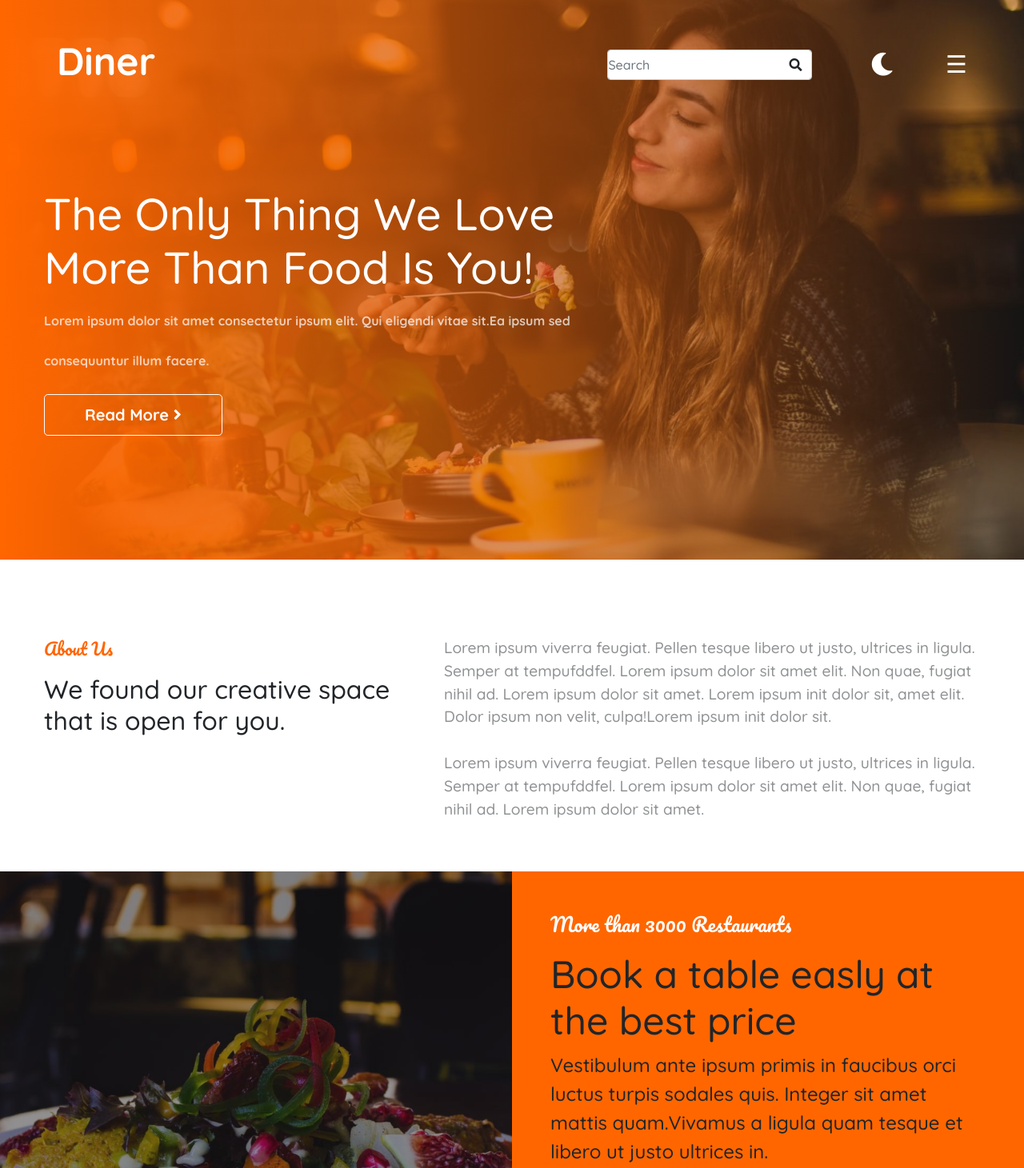
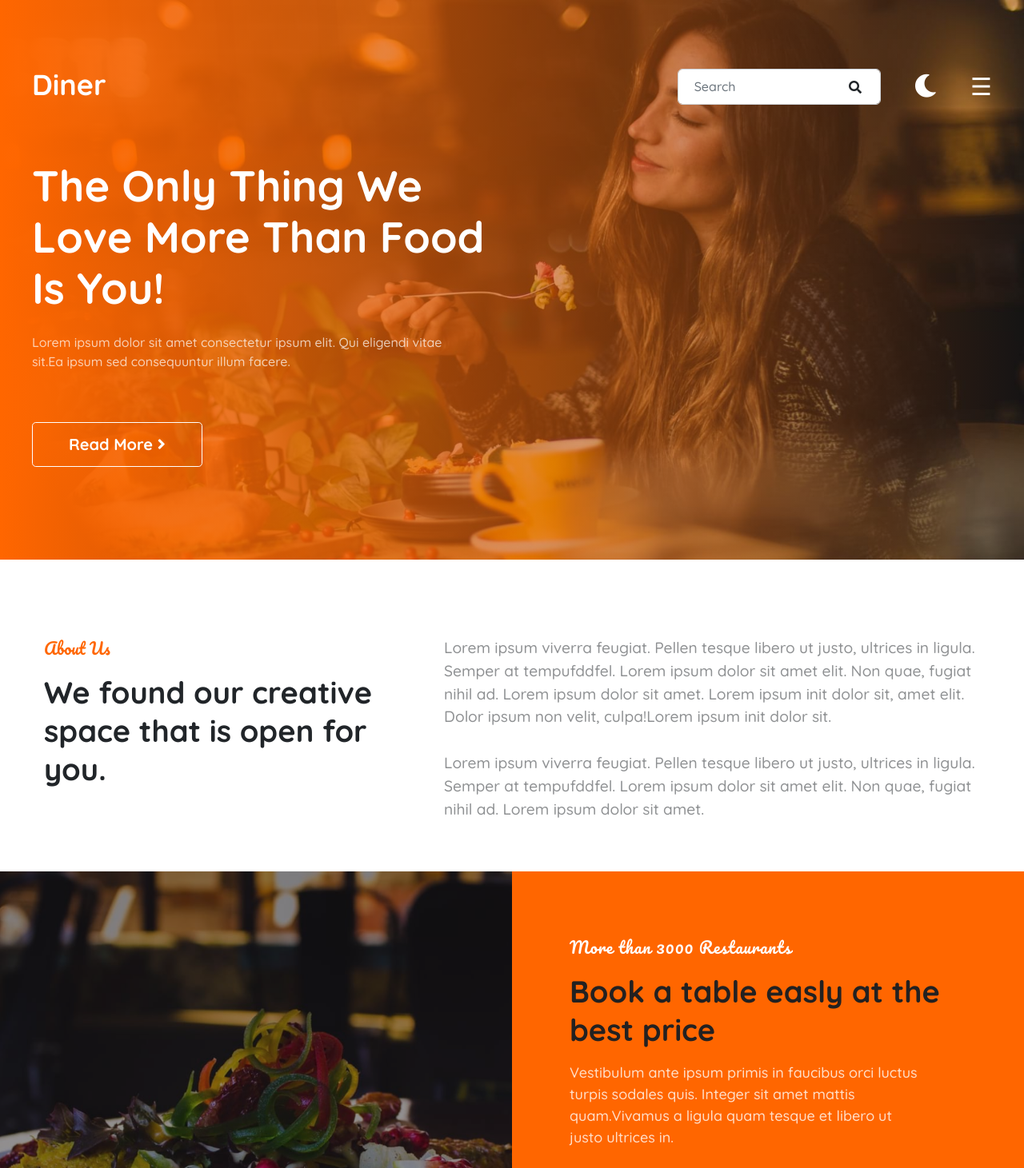
Before and after one commit to Quocbinh7416/BC14-BTL-DINER, a plain HTML site: page index.html in a window 1280 px wide. Shown: the top 1461 px of the page at 80% size. Drawn offline with nearby package versions, Linux system fonts and the light colour scheme.

Commit message:
update 7/1

```diff
--- a/css/style.css
+++ b/css/style.css
@@ -17,21 +17,29 @@ body {
   z-index: 99;
   width: 100%;
 }
-.header h1 {
-  font-size: 3rem;
-  font-weight: 600;
+.header__content {
+  display: grid;
+  grid-template-columns: 2fr 1fr;
+  grid-gap: 20px;
+  padding: 40px 0 20px 0;
 }
-.header form {
-  margin-left: 500px;
-  position: relative;
+.header .navbar {
+  padding: 0;
 }
+.header h1 a {
+  font-size: 36px;
+  font-weight: 700;
+}
+
 .header button {
   position: absolute;
-  top: 0;
-  right: 8px;
+  top: 10px;
+  right: 150px;
 }
 .header input {
-  padding: 0 80px 0 0;
+  border-radius: 6px;
+  padding: 10px 50px 10px 20px;
+  height: 45px;
 }
 .moon {
   color: white;
@@ -111,21 +119,18 @@ body {
   height: 700px;
 }
 .carousel__content {
-  /* position: absolute;
-  bottom: 40%;
-  left: 17%;
-  width: 50%; */
+  padding-top: 200px;
+  padding-left: 0;
 }
 .carousel__text {
-  padding: 20% 500px 0 0;
-  line-height: 50px;
   color: white;
-  font-weight: 600;
+  max-width: 600px;
 }
 .carousel__text a {
   border: 1px solid white;
   color: white;
-  padding: 10px 50px;
+  margin-top: 48px;
+  padding: 12px 45px;
   font-weight: 600;
 }
 .carousel__text a:hover {
@@ -134,7 +139,10 @@ body {
 }
 
 .carousel__content h3 {
-  font-size: 3.5rem;
+  font-size: 54px;
+  line-height: 64px;
+  font-weight: 600;
+  margin-bottom: 1.5rem;
 }
 /* about */
 
@@ -143,10 +151,13 @@ body {
 }
 .about__left p {
   color: #ff6600;
+  font-size: 20px;
 }
 
 .about__left h3 {
-  font-size: 2rem;
+  font-size: 38px;
+  line-height: 48px;
+  font-weight: 600;
 }
 .about__right {
   font-size: 1.2rem;
@@ -171,12 +182,26 @@ body {
 .book__right {
   background-color: #ff6600;
   font-size: 1.5rem;
+  padding: 64px 72px;
 }
-.book__right .type {
+.book__right p.type1 {
   color: white;
+  font-size: 20px;
+  font-weight: 400;
+  line-height: 30px;
+  letter-spacing: 1px;
+  font-family: "Pacifico", cursive;
+}
+.book__right p {
+  color: #ffdfc9;
+  font-size: 18px;
+  margin: 16px 0;
 }
 .book__right h3 {
-  font-size: 3rem;
+  font-size: 38px;
+  line-height: 48px;
+  font-weight: 600;
+  color: #232121;
 }
 .book__right .icon {
   padding: 20px 30px;
@@ -184,10 +209,18 @@ body {
   background-color: white;
   display: inline-block;
   color: #ff6600;
+  margin-top: 48px;
 }
 .book__right .icon:hover {
   color: #ffc600;
 }
+.book__right h5 {
+  font-size: 20px;
+  line-height: 1.2;
+  font-weight: 700;
+  color: #232121;
+}
+
 /* title  */
 .title h6 {
   font-size: 20px;
--- a/index.html
+++ b/index.html
@@ -57,15 +57,18 @@
   </head>
 
   <body>
-    <!-- header -->
-    <div></div>
+    <header></header>
+
     <section class="header">
-      <div class="container">
+      <div class="container header__content">
+        <h1 class="d-inline">
+          <a class="text-white">Diner</a>
+        </h1>
         <nav class="navbar navbar-light justify-content-between">
-          <h1>
+          <!-- <h1>
             <a class="text-white">Diner</a>
-          </h1>
-          <form class="form-inline">
+          </h1> -->
+          <form>
             <input
               class="form-control mr-sm-2"
               placeholder="Search"
@@ -106,12 +109,12 @@
         <!-- The overlay -->
       </div>
     </section>
-    <!-- carousel -->
+
     <section class="carousel container-fluid">
       <div class="carousel__content container">
         <div class="carousel__text">
           <h3>The Only Thing We Love More Than Food Is You!</h3>
-          <p style="opacity: 0.7">
+          <p style="opacity: 0.7; margin-top: 24px; padding-right: 48px">
             Lorem ipsum dolor sit amet consectetur ipsum elit. Qui eligendi
             vitae sit.Ea ipsum sed consequuntur illum facere.
           </p>
@@ -125,7 +128,7 @@
         </div>
       </div>
     </section>
-    <!-- about -->
+
     <section class="about mt-5 py-5">
       <div class="about__content container">
         <div class="row">
@@ -149,17 +152,17 @@
         </div>
       </div>
     </section>
-    <!-- book -->
+
     <section class="book container-fluid">
       <div class="book__content">
         <div class="row">
           <div class="col-6 book__left">
             <div class="left-picture"></div>
           </div>
-          <div class="col-6 book__right px-5 pt-5">
-            <p class="type">More than 3000 Restaurants</p>
+          <div class="col-6 book__right">
+            <p class="type1">More than 3000 Restaurants</p>
             <h3>Book a table easly at the best price</h3>
-            <p>
+            <p class="mr-5">
               Vestibulum ante ipsum primis in faucibus orci luctus turpis
               sodales quis. Integer sit amet mattis quam.Vivamus a ligula quam
               tesque et libero ut justo ultrices in.
@@ -184,6 +187,7 @@
         </div>
       </div>
     </section>
+
     <!-- CATEGORY -->
     <section class="category py-5">
       <div class="container py-md5 py-2">
```
